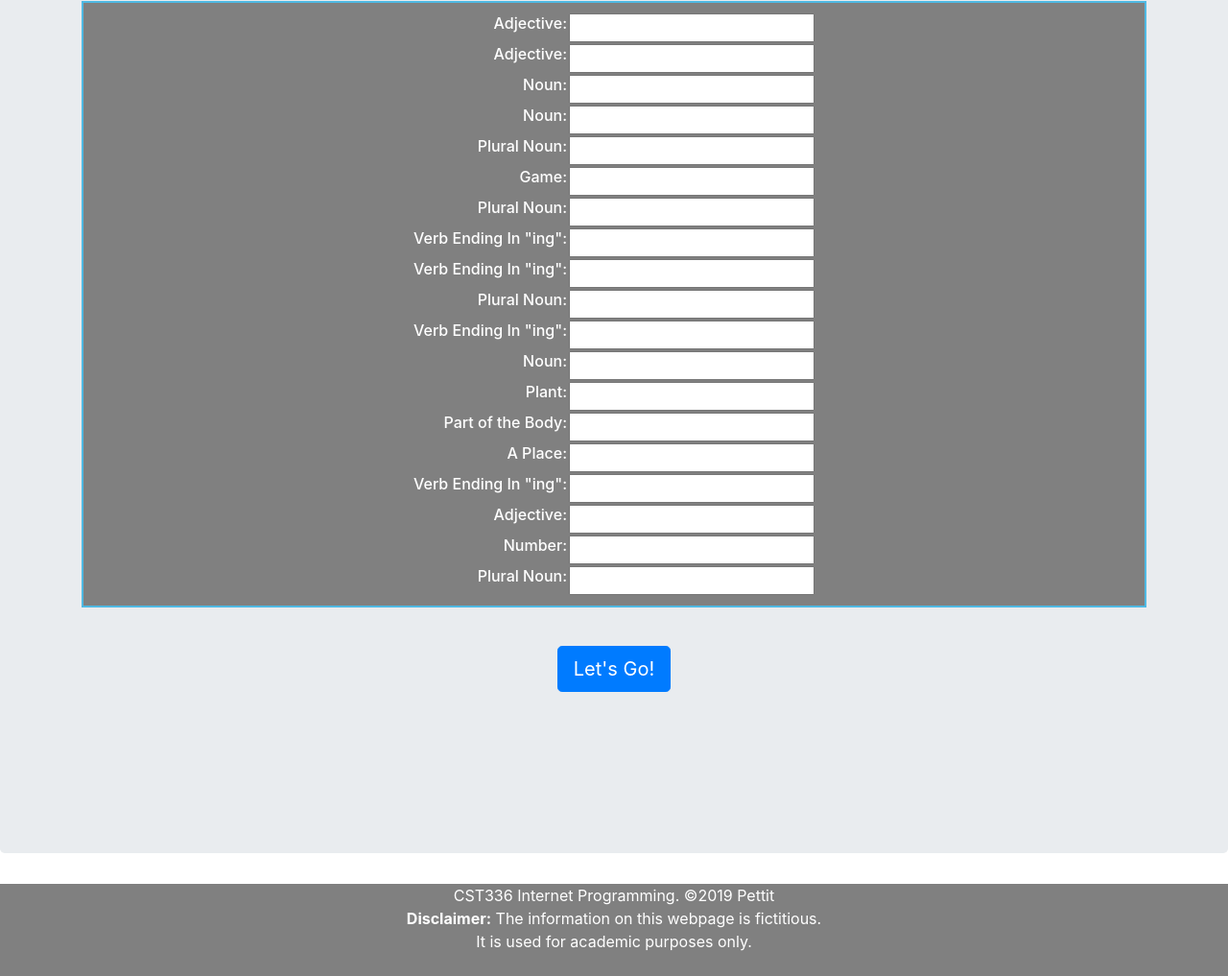
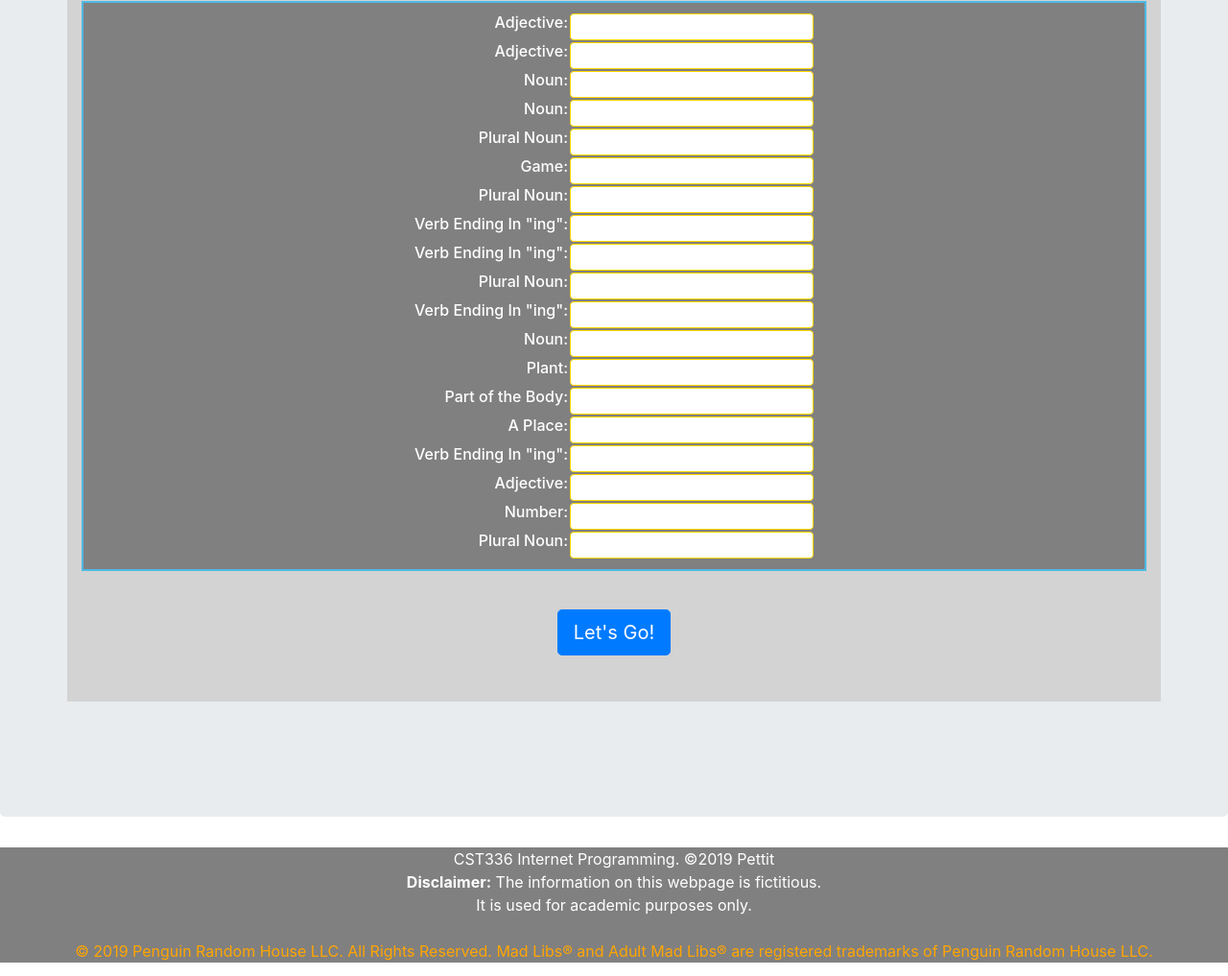
Before and after one commit to jasonpettit/cst336-hw2, a plain HTML site: page index.html in a window 1280 px wide. Shown: the part 666-1683 px from the top of the page at 96% size. Drawn offline with nearby package versions, Linux system fonts and the light colour scheme.

Commit message:
final v1.0

```diff
--- a/css/styles.css
+++ b/css/styles.css
@@ -65,10 +65,6 @@ td {
     color: white;
 }
 
-.container {
-    column-count: 1;
-}
-
 .card1 {
   background-color: white;
   border: 2px solid rgb(79, 185, 227);
@@ -89,3 +85,23 @@ td {
   padding: 10px;
   margin: 0 0 1em 0;
 }
+
+.container {
+    background-color: lightgrey;
+}
+
+input[type=text] {
+    border: 1.5px solid gold;
+    border-radius: 4px;
+}
+
+#frivilous {
+    color: orange;
+    animation: blinker 1s linear infinite;
+}
+
+@keyframes blinker {
+  50% {
+    opacity: 0;
+  }
+}
--- a/index.html
+++ b/index.html
@@ -78,6 +78,8 @@
             CST336 Internet Programming. &copy;2019 Pettit<br/>
             <strong>Disclaimer:</strong> The information on this webpage is fictitious.<br/>
             It is used for academic purposes only.<br/><br/>
+      <span id="frivilous">© 2019 Penguin Random House LLC. All Rights Reserved.
+Mad Libs® and Adult Mad Libs® are registered trademarks of Penguin Random House LLC.</span>
       </footer>
 
       <!-- EXTERNAL JAVASCRIPT FILE -->
```
